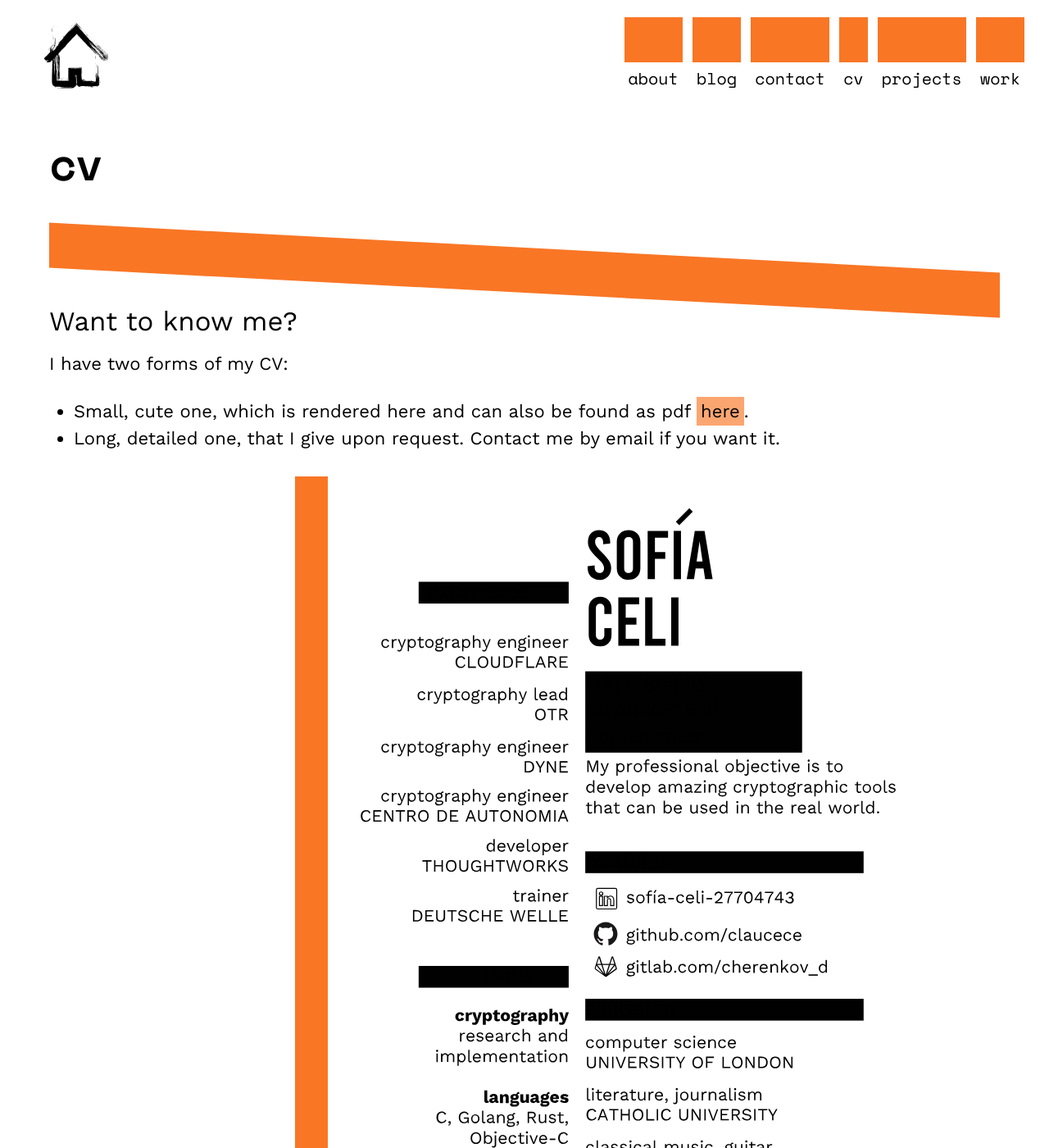
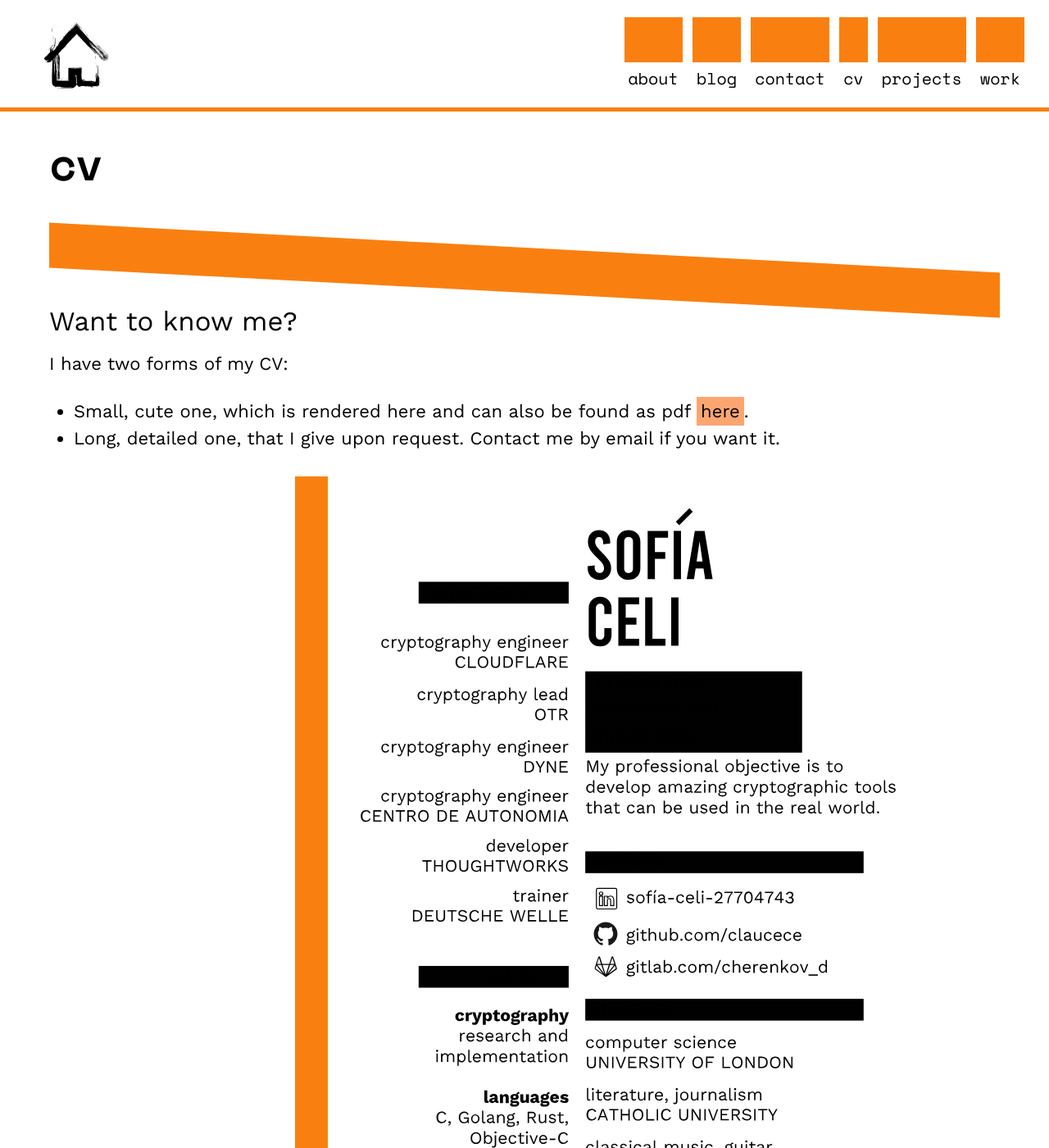
Before and after one commit to claucece/claucece.github.io, a Jekyll site: the page built from cv.html, in a window 1280 px wide and 1400 px high. Shown: the whole window at 82% size. Built offline with Jekyll 4.4.1, drawn with Linux system fonts in a browser that asks for light colours.

Commit message:
Small design changes

```diff
--- a/_sass/_base.scss
+++ b/_sass/_base.scss
@@ -88,6 +88,7 @@
     margin-left: auto;
     padding-right: $spacing-unit;
     padding-left: $spacing-unit;
+    border-bottom: solid 5px $strong-orange-color;
 
     @extend %clearfix;
 
--- a/css/main.scss
+++ b/css/main.scss
@@ -21,7 +21,7 @@
 $background-color: #ffffff;
 
 $white-color:      #fafafa;
-$strong-orange-color:  #F97625;
+$strong-orange-color:  #f98010;
 $orange-hover-color:  #FBA671;
 $red-hover-color:  #fafafa;
 $black-color:       black;
```
